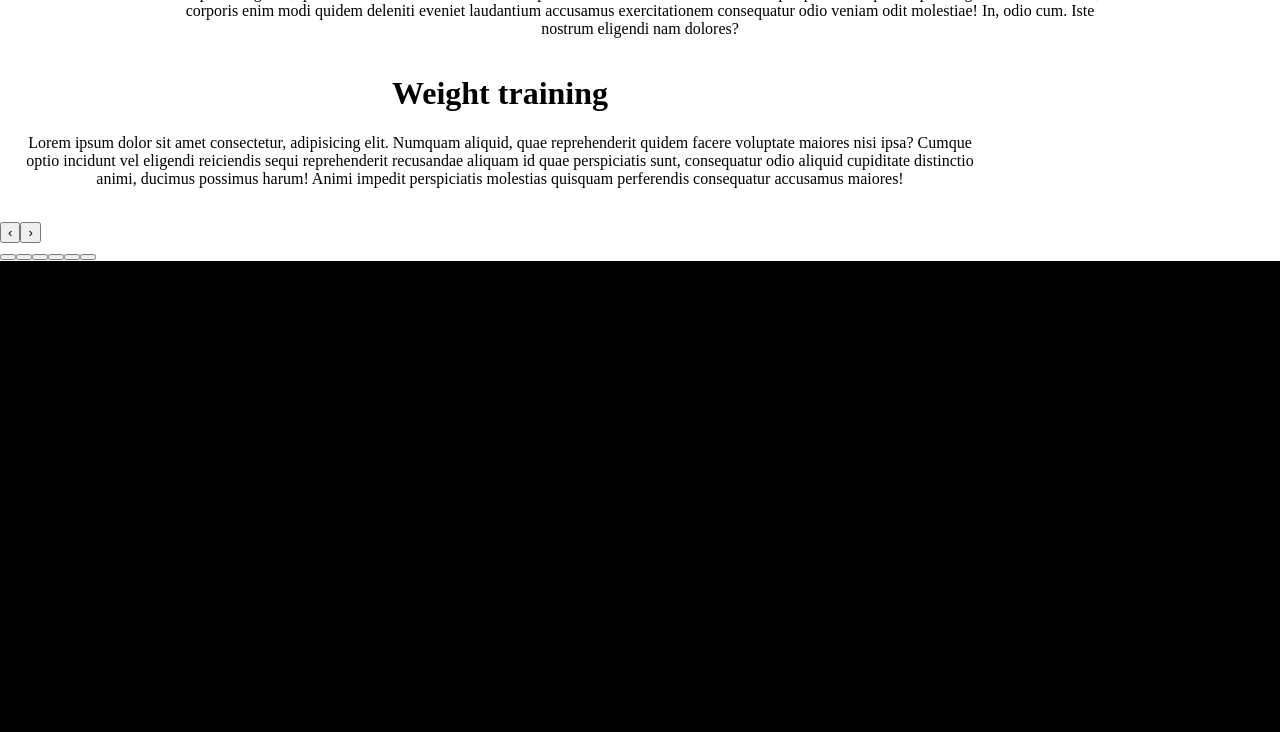
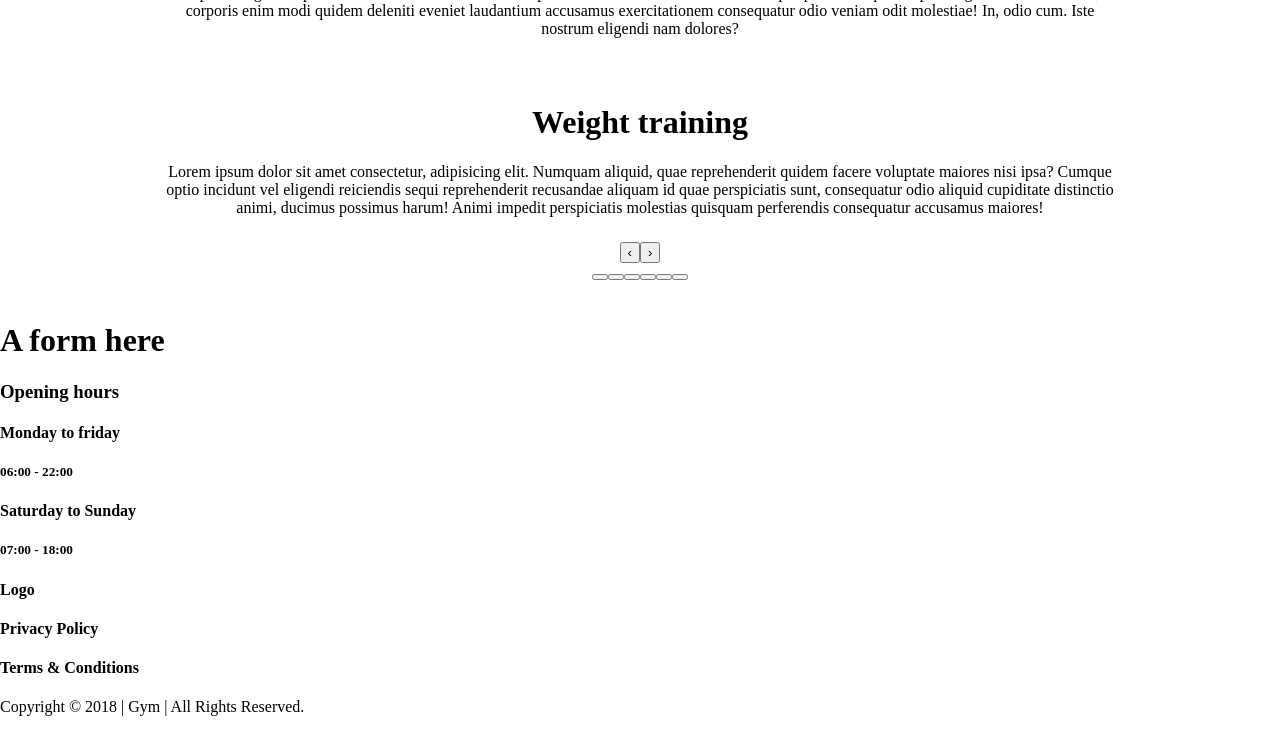
Before and after one commit to marcelovicentegc/Gym-model-2, a Django app: page / in a window 1280 px wide. Shown: the part 964-1696 px from the top of the page. Before the commit the page ends 1225 px from the top, so only its background shows below. Run offline with Django 3.2, Linux system fonts and the light colour scheme; some libraries are stand-ins or nearby versions; some web fonts are replaced.

Commit message:
OwlCarousel + footer

```diff
--- a/gym/static/gym/css/main.css
+++ b/gym/static/gym/css/main.css
@@ -53,6 +53,8 @@ body #gym-navbar #gym-logo {
 }
 
 body #gym-navbar .nav-options {
+  text-decoration: none;
+  color: #000;
   font-family: 'Alfa Slab One', cursive;
   text-transform: uppercase;
   margin: 0px 60px 0px 20px;
@@ -200,8 +202,12 @@ body .container .header-content-wrapper .header-content-footer {
   grid-area: c;
 }
 
+body #services {
+  padding: 20px 0;
+}
+
 body #services .owl-carousel {
-  max-width: 1000px;
+  max-width: auto;
   width: 100%;
   overflow-x: hidden;
 }
@@ -210,6 +216,17 @@ body #services .owl-carousel .owl-stage-outer .owl-stage {
   display: -webkit-box;
   display: -ms-flexbox;
   display: flex;
+  -webkit-box-align: center;
+      -ms-flex-align: center;
+          align-items: center;
+}
+
+body #services .owl-carousel .owl-nav {
+  text-align: center;
+}
+
+body #services .owl-carousel .owl-dots {
+  text-align: center;
 }
 
 body img {
--- a/gym/templates/gym/base.html
+++ b/gym/templates/gym/base.html
@@ -7,8 +7,8 @@
     <title>GYM</title>
     <meta name="viewport" content="width=device-width, initial-scale=1">
     <link rel="stylesheet" type="text/css" media="screen" href="/static/gym/css/main.css" />
-    <script src="{% static '/node_modules/jquery/dist/jquery.js' %}"></script>
-    <script src="{% static '/node_modules/owl.carousel/dist/owl.carousel.min.js' %}"></script>
+    <script src="{% static 'gym/node_modules/jquery/dist/jquery.js' %}"></script>
+    <script src="{% static 'gym/node_modules/owl.carousel/dist/owl.carousel.min.js' %}"></script>
 </head>
 <body>
     <nav>
@@ -17,11 +17,36 @@
     <div id='gym-navbar'>
         <i class="fas fa-bars"></i>
         <a id='gym-logo'>GYM</a>
-        <a class='nav-options' id='r1'> What do we offer? </a>
-        <a class='nav-options' id='r2'> Who are we? </a>
+        <a href='#services' class='nav-options scroll' id='r1'> What do we offer? </a>
+        <a href='#who-are-we' class='nav-options scroll' id='r2'> Who are we? </a>
         <a></a>
     </div>
     {% block content %}
     {% endblock %}
+    <div id='contact'>
+        <h1>A form here</h1>
+    </div>
+    <div class='footer'>
+        <div id='reach-us'>
+            <div id='open-hours'>
+                <h3>Opening hours</h3>
+                <h4>Monday to friday</h4>
+                <h5>06:00 - 22:00</h5>
+                <h4>Saturday to Sunday</h4>
+                <h5>07:00 - 18:00</h5>
+            </div>
+            <div id='legal'>
+                <h4>Logo</h4>
+                <h4>Privacy Policy</h4>
+                <h4>Terms & Conditions</h4>
+            </div>
+            <div id='find-us'>
+
+            </div>
+        </div>
+        <div id='foot'>
+            <p>Copyright © {% now "Y" %} | Gym | All Rights Reserved.</p>
+        </div>
+    </div>
 </body>
 </html>
--- a/project/settings.py
+++ b/project/settings.py
@@ -121,5 +121,4 @@ USE_TZ = True
 STATIC_URL = '/static/'
 STATICFILES_DIRS = [
     os.path.join(BASE_DIR, 'static'),
-    os.path.join(BASE_DIR, 'node-modules'),
 ]
```
Also changed, not shown: 1 other file.
